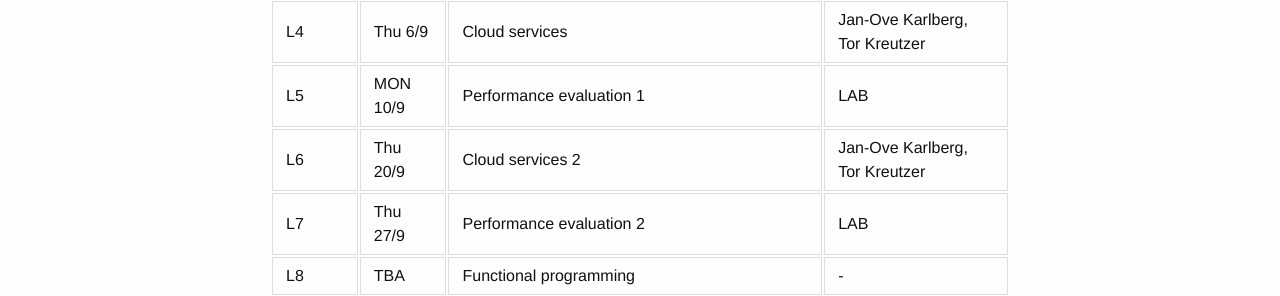
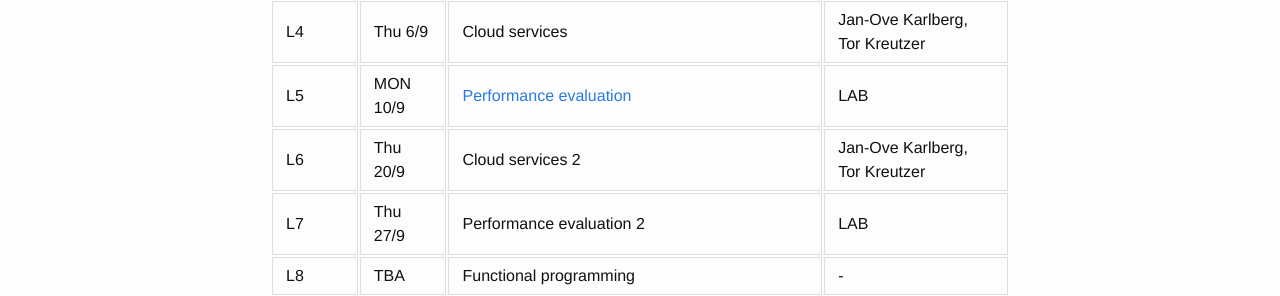
Before and after one commit to uit-inf-2202-f18/uit-inf-2202-f18.github.io, a Jekyll site: the page built from index.md, in a window 1280 px wide. Shown: the part 1025-1321 px from the top of the page. Built offline with Jekyll 4.4.1, drawn with Linux system fonts in a browser that asks for light colours; our own code applies the rules of GitHub Pages for plain Markdown files.

Commit message:
Add performance evaluation lecture slides

```diff
--- a/index.md
+++ b/index.md
@@ -36,7 +36,7 @@ Refer to the lecture and mandatory assignment plan, and e-mails for which room i
 | L2      | Thu 23/8  | Threads and synchronization primitives; Parallel architectures (no slides) | LAB |
 | L3      | MON 27/8  | [Parallel programming](lectures/03-parallel-programs.pptx) | LAB |
 | L4      | Thu 6/9   | Cloud services                                | Jan-Ove Karlberg, Tor Kreutzer |
-| L5      | MON 10/9  | Performance evaluation 1                      | LAB       |
+| L5      | MON 10/9  | [Performance evaluation](lectures/05-performance-evaluation.pptx)                  | LAB       |
 | L6      | Thu 20/9  | Cloud services 2                              | Jan-Ove Karlberg, Tor Kreutzer |
 | L7      | Thu 27/9  | Performance evaluation 2                      | LAB       |
 | L8      | TBA       | Functional programming                        | - |
```
Also changed, not shown: 1 other file.
